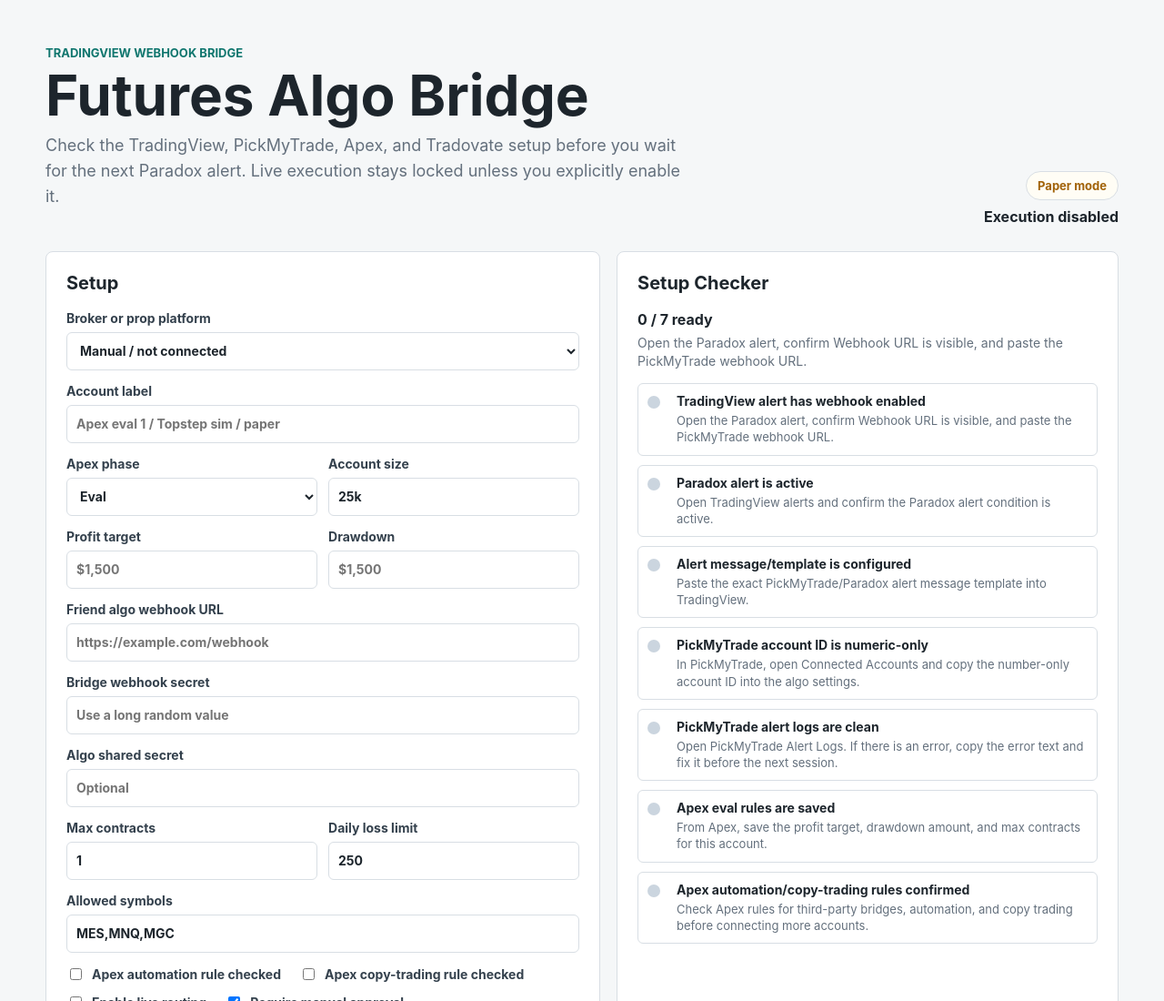
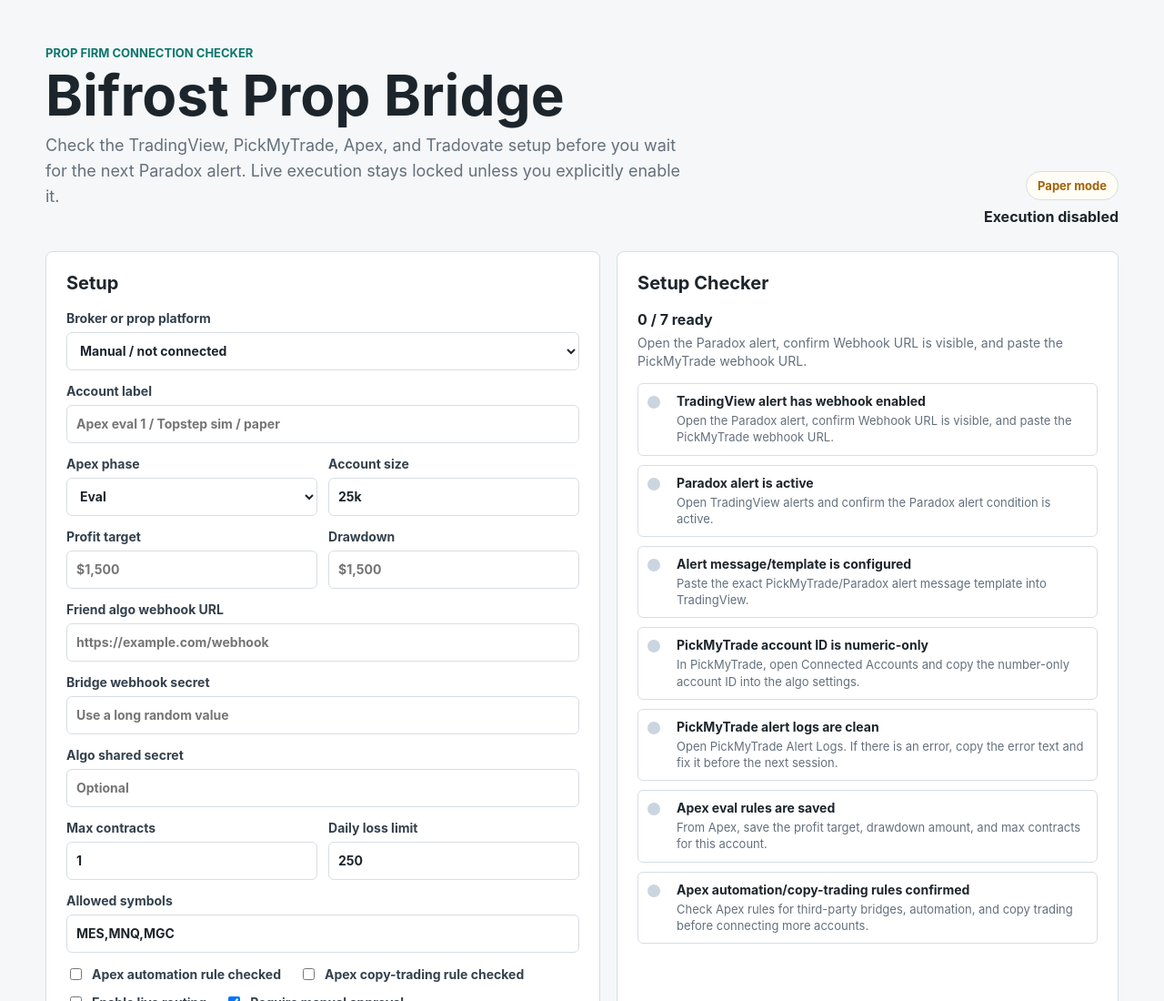
Before and after one commit to PabloPratt/futures-algo-bridge, a website: page public/index.html in a window 1280 px wide. Shown: the top 1100 px of the page at 91% size. Drawn offline with Linux system fonts and the light colour scheme.

Commit message:
Rename app to Bifrost Prop Bridge

```diff
--- a/local/server.js
+++ b/local/server.js
@@ -63,7 +63,7 @@
 });
 
 server.listen(PORT, HOST, () => {
-  console.log(`Futures Algo Bridge running at http://${HOST}:${PORT}`);
+  console.log(`Bifrost Prop Bridge running at http://${HOST}:${PORT}`);
 });
 
 async function readJson(request) {
--- a/package.json
+++ b/package.json
@@ -2,7 +2,7 @@
   "name": "futures-algo-bridge",
   "version": "0.1.0",
   "private": true,
-  "description": "Local setup wizard and webhook bridge for TradingView futures automation.",
+  "description": "Setup checker for TradingView, PickMyTrade, Apex, and Tradovate prop firm workflows.",
   "type": "module",
   "scripts": {
     "local": "node local/server.js",
--- a/public/index.html
+++ b/public/index.html
@@ -3,15 +3,15 @@
   <head>
     <meta charset="utf-8">
     <meta name="viewport" content="width=device-width, initial-scale=1">
-    <title>Futures Algo Bridge</title>
+    <title>Bifrost Prop Bridge</title>
     <link rel="stylesheet" href="/styles.css">
   </head>
   <body>
     <main class="shell">
       <section class="hero">
         <div>
-          <p class="eyebrow">TradingView webhook bridge</p>
-          <h1>Futures Algo Bridge</h1>
+          <p class="eyebrow">Prop firm connection checker</p>
+          <h1>Bifrost Prop Bridge</h1>
           <p class="lede">Check the TradingView, PickMyTrade, Apex, and Tradovate setup before you wait for the next Paradox alert. Live execution stays locked unless you explicitly enable it.</p>
         </div>
         <div class="status">
```
Also changed, not shown: README.md.
